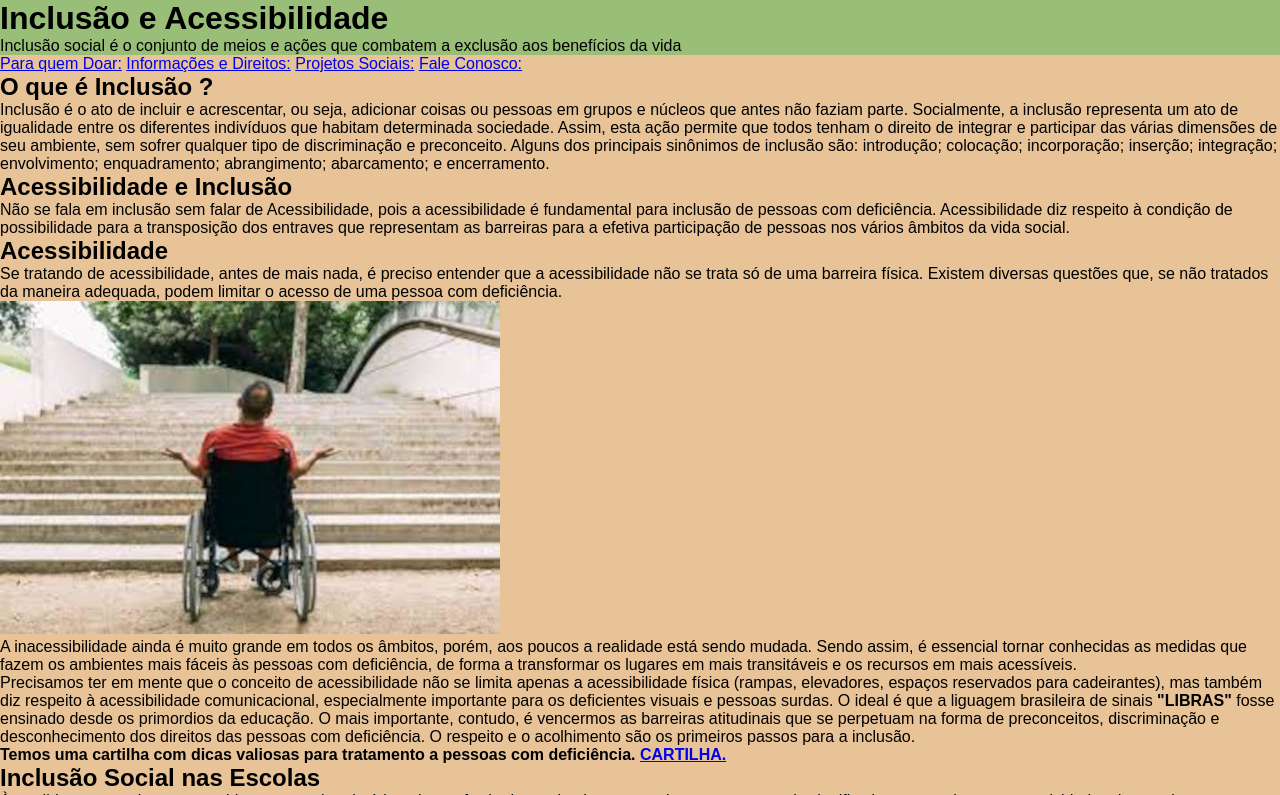
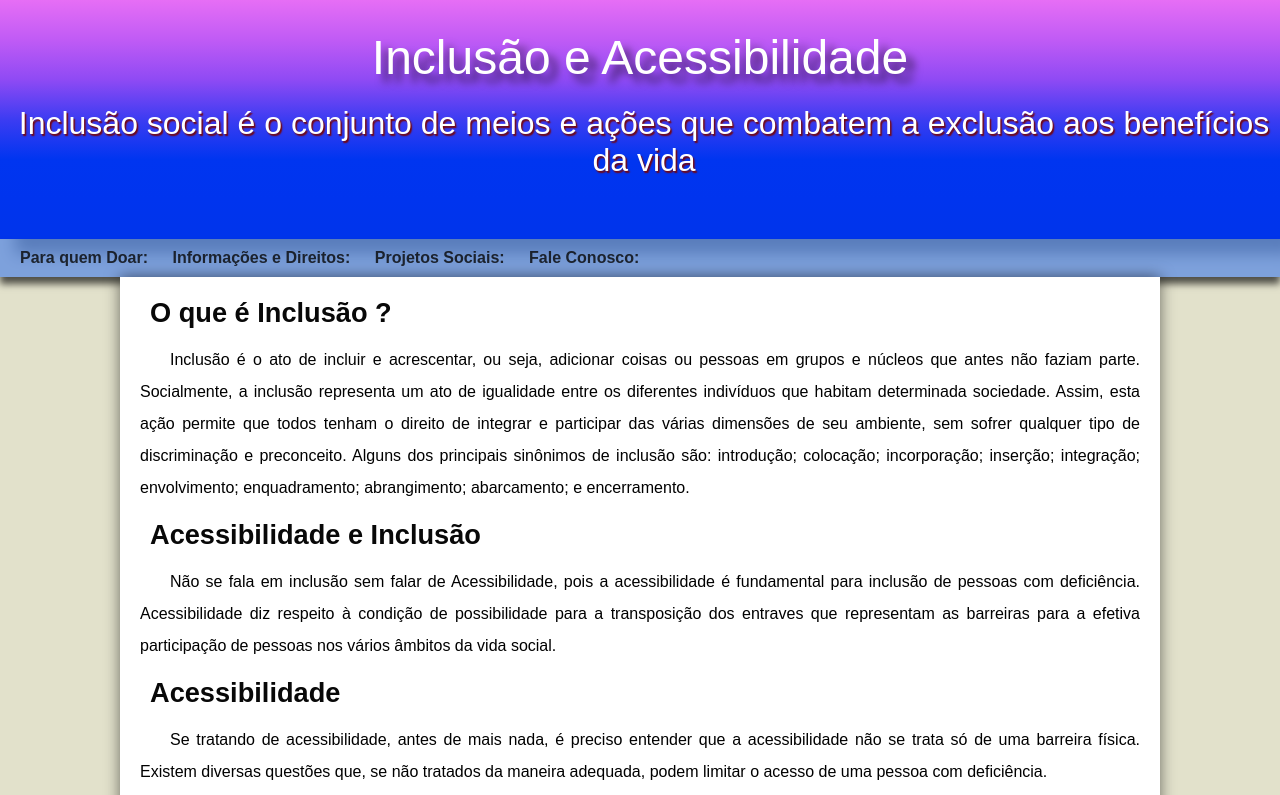
Before and after one commit to Cientistadado/Nossa-Inclusao, a plain HTML site: page index.html in a window 1280 px wide. Shown: the top 795 px of the page. Drawn offline with Linux system fonts and the light colour scheme; a web font is replaced by a local one.

Commit message:
atualizando

```diff
--- a/style-inclusao.css
+++ b/style-inclusao.css
@@ -1,4 +1,5 @@
 @charset "UFT-8";
+@import url('https://fonts.googleapis.com/css2?family=Bebas+Neue&family=Dancing+Script:wght@400;600&family=DotGothic16&family=Fasthand&family=Fredericka+the+Great&family=Indie+Flower&family=Noto+Sans+Avestan&family=Source+Sans+Pro:wght@600&family=Work+Sans:ital,wght@0,100;0,200;0,300;0,400;0,500;0,600;0,700;0,800;0,900;1,100;1,200;1,300;1,400;1,500;1,600;1,700;1,800;1,900&display=swap');
 
 * {
     margin: 0px;
@@ -6,12 +7,81 @@
 }
 
 body {
-    background-color: rgb(231, 195, 151);
+    background-color: rgba(201, 198, 157, 0.527);
     font-family: Arial, Helvetica, sans-serif;
-    font-size: 1em;
 }
 
 header {
-     background-color: rgb(153, 190, 119);
+     background-image: linear-gradient(to bottom, #e66ef5 0, #c05bf5 16.67%, #8f4af4 33.33%, #3c3cf2 50%, #0035f0 66.67%, #0034ee 83.33%, #0034eb 100%);
+     background-color: rgb(194, 223, 32);
+     min-height: 150px;
+     text-align: center;
+     padding-top: 30px;
+     box-shadow: 15px 15px 15px rgba(0, 0, 0, 0.459);
 
 }
+ header > p {
+    font-family: Arial, Helvetica, sans-serif, 'Bebas Neue', cursive;
+    color: white;
+    font-size: 2em;
+   padding-right: 2px;
+   padding-left: 10px;
+   padding-bottom: 60px;
+   margin: auto;
+   text-shadow: 1.5px 1.5px 1.5px rgb(121, 4, 4);
+
+ }
+ header h1 {
+    color:white ;
+    font-family: var(--fonte-destaque);
+    margin-bottom: 20px;
+   font-weight: normal;
+    font-size: 3em;
+    text-shadow: 8px 8px 8px rgba(0, 0, 0, 0.589);
+ }
+
+ nav {
+    background-color:#467ee6a4;
+    padding: 10px;
+    box-shadow: 0px 7px 7px rgba(0, 0, 0, 0.644);
+ }
+  nav > a {
+    color: rgba(8, 8, 7, 0.808);
+    padding: 10px;
+    border-radius: 5px;
+    text-decoration: none;
+    font-weight: bold;
+    transition-duration: .3s;
+
+  }
+   nav > a:hover {
+    background-color:white;
+    color:black;
+   }
+
+   main {
+    min-width: 300px;
+    max-width: 1000px;
+    margin: auto;
+    margin-bottom: 30px;
+    padding:20px;
+    background-color: white;
+    box-shadow: 0px 0px 15px rgba(0, 0, 0, 0.541);
+    border-bottom-left-radius: 10px;
+    border-bottom-right-radius: 10px;
+   }
+
+   main p {
+    margin: 15px 0px;
+    text-align: justify;
+    text-indent: 30px;
+    line-height: 2em;
+   }
+
+   main h2 {
+    color: #080808;
+    font-size: 1.7em;
+    background-image: linear-gradient(to right, rgba(0, 0, 255, 0.493), tranparente);
+    text-indent: 10px;
+
+   }
```
